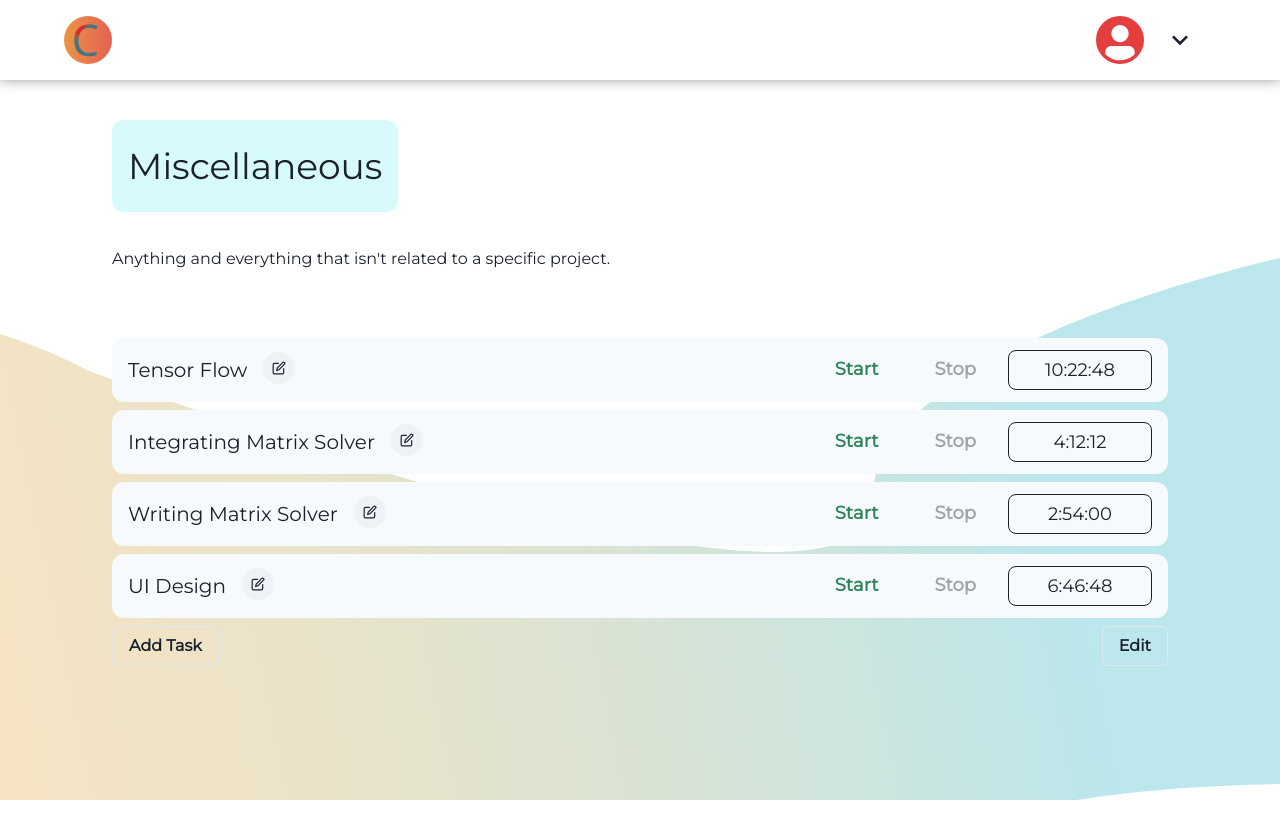
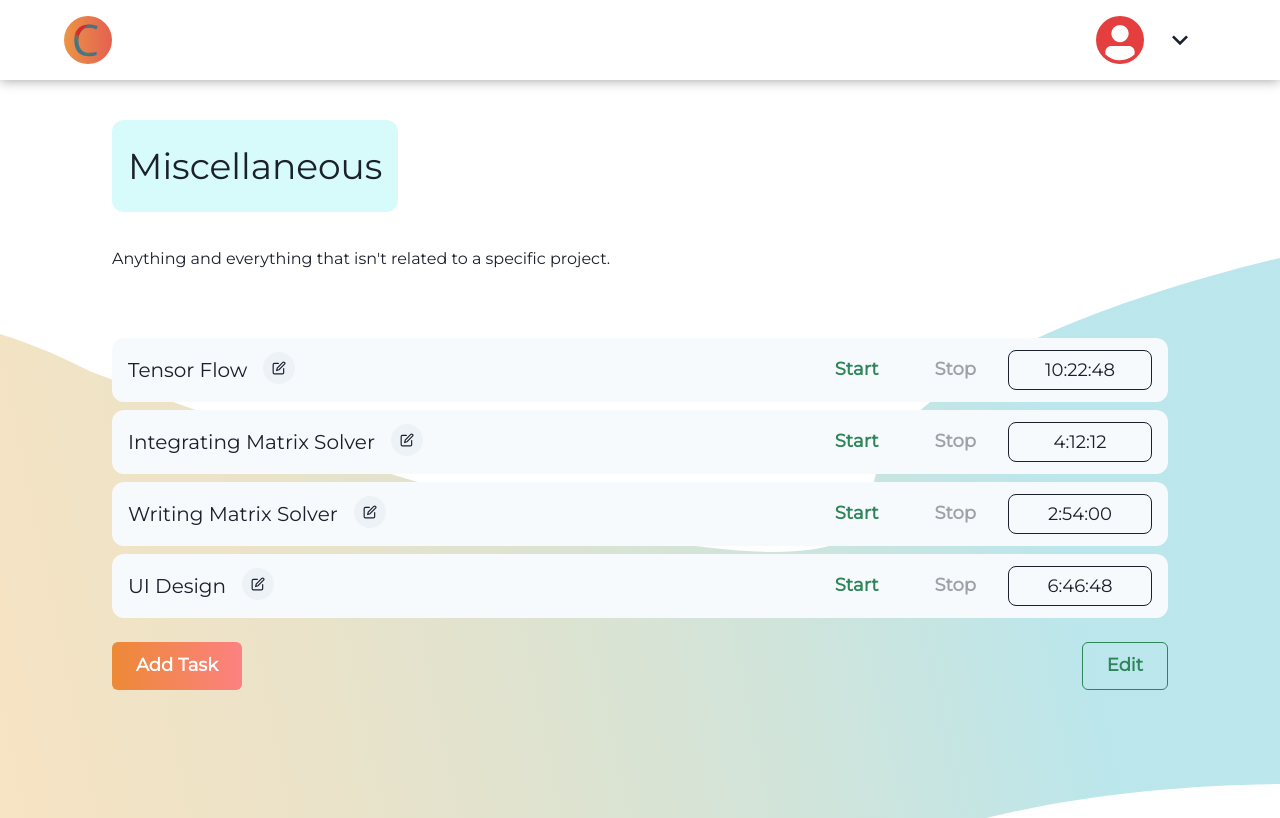
Before and after one commit to jermainejanszen/carta, a Next.js app: page /projects/1 in a window 1280 px wide. Built offline with nearby package versions, Linux system fonts and the light colour scheme.

Commit message:
updated buttons on project page

```diff
--- a/pages/projects/[id].tsx
+++ b/pages/projects/[id].tsx
@@ -171,14 +171,17 @@ const Project = (props: Props) => {
                   )}
                 )}
               </List>
-              <HStack width="100%" justifyContent="space-between">
+              <HStack py="4" width="100%" justifyContent="space-between">
                 <Button
-                  variant="outline"
+                  size="lg"
+                  variant="primary"
                   onClick={handleAddTaskClick} >
                     Add Task
                 </Button>
                 <Button
+                  size="lg"
                   variant="outline"
+                  colorScheme="green"
                   onClick={onToggle} >
                     {isOpen ? "Done" : "Edit"}
                 </Button>
```
